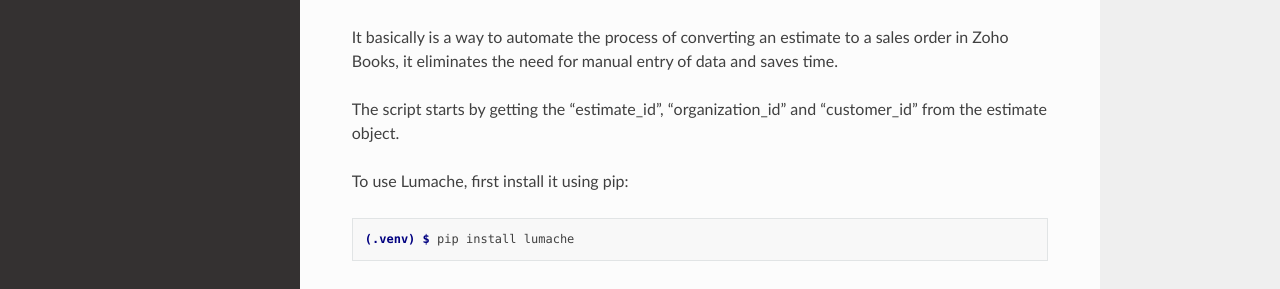
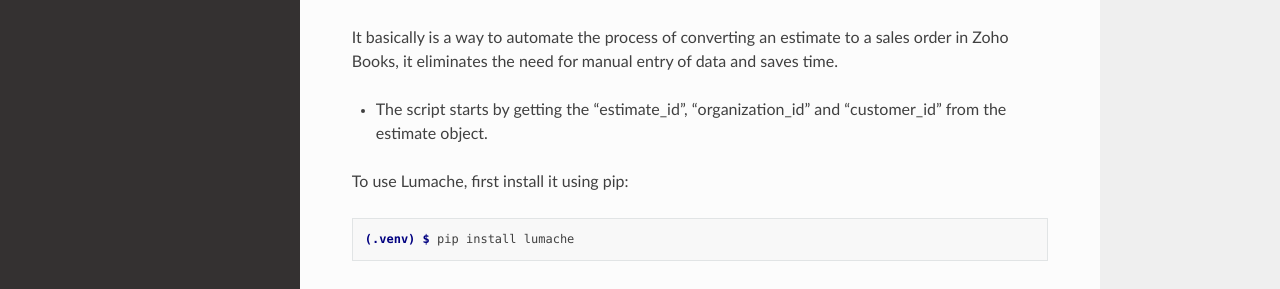
Before and after one commit to syedshahzaibshah/Blinkswag_Dashboard-1, a Sphinx documentation site: the page built from docs/source/Usage.rst, in a window 1280 px wide. Shown: the part 406-695 px from the top of the page. Built offline with Sphinx 7.4.7 and the Read the Docs theme 2.0.0, drawn with Linux system fonts in a browser that asks for light colours; pages that are not in the unit, such as notebooks, are missing from menus.

```diff
--- a/docs/source/Usage.rst
+++ b/docs/source/Usage.rst
@@ -16,7 +16,7 @@ Description : This code is used to take information from an estimate in Zoho Boo
 
 It basically is a way to automate the process of converting an estimate to a sales order in Zoho Books, it eliminates the need for manual entry of data and saves time.
 
-The script starts by getting the "estimate_id", "organization_id" and "customer_id" from the estimate object.
+* The script starts by getting the "estimate_id", "organization_id" and "customer_id" from the estimate object.
 
 
 To use Lumache, first install it using pip:
```
